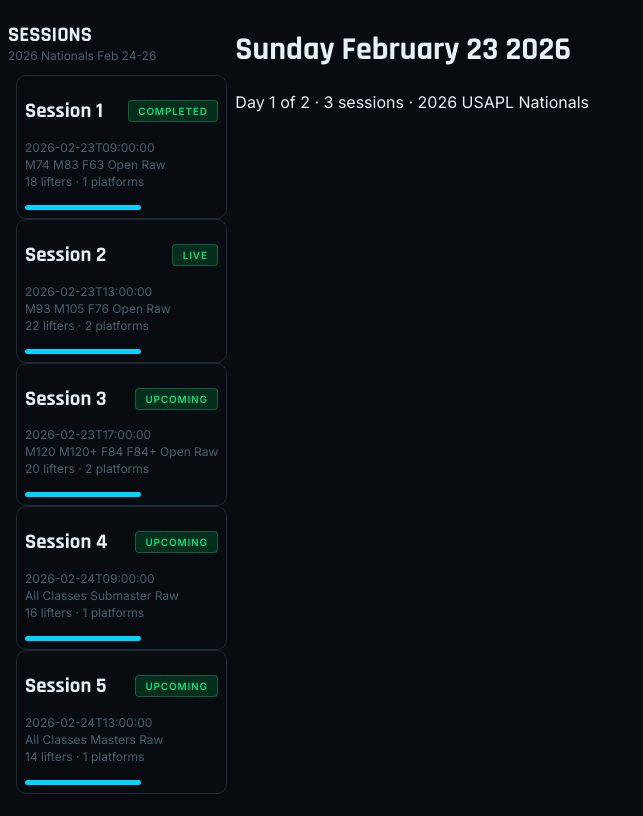
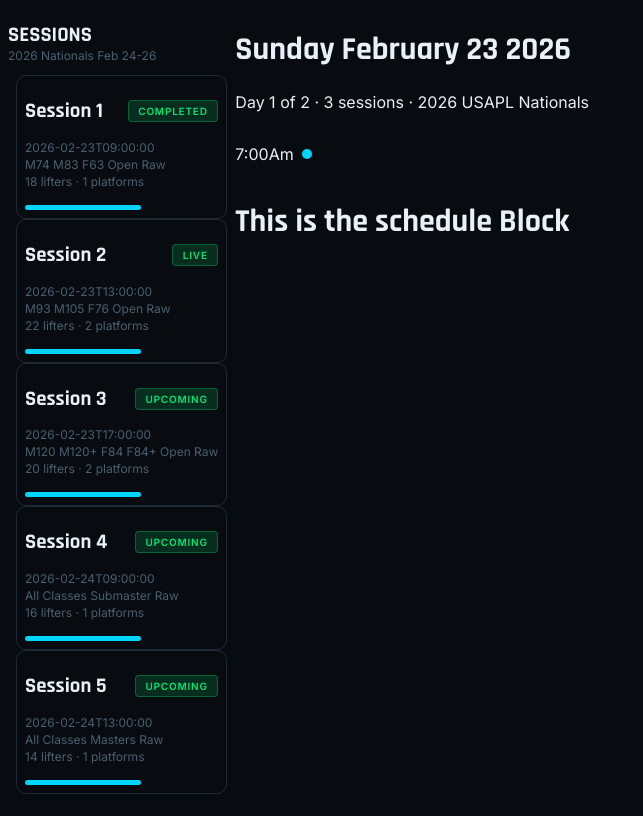
Before and after one commit to kbongco/meet-lifting-track, a Next.js app: page /schedule in a window 1280 px wide. Shown: the whole page, without its empty margins (0-643 px from the left). Built offline with nearby package versions, Linux system fonts and the light colour scheme.

Commit message:
started adding styules in for schedule block

```diff
--- a/app/schedule/ScheduleBlock/ScheduleBlock.scss
+++ b/app/schedule/ScheduleBlock/ScheduleBlock.scss
@@ -0,0 +1,18 @@
+@import url("../../styles/globals.scss");
+@import url("../../styles/variables.scss");
+.chbi-lifting-circle-time {
+  display: flex;
+  gap: 8px;
+
+  .chbi-lifting-circle-div {
+    align-items: center;
+    display: flex;
+  }
+  .chbi-lifting-circle-status {
+    display: block;
+    height: 10px;
+    width: 10px;
+    background-color: #00d4ff;
+    border-radius: 50%;
+  }
+}
--- /dev/null
+++ b/app/schedule/ScheduleBlock/ScheduleBlock.tsx
@@ -0,0 +1,15 @@
+import './ScheduleBlock.scss';
+
+export default function ScheduleBlock() {
+  return (
+    <>
+      <div className='chbi-lifting-circle-time'>
+        <p>7:00Am</p>
+        <div className='chbi-lifting-circle-div'>
+      <span className='chbi-lifting-circle-status'></span>
+      </div>
+        </div>
+      <h1>This is the schedule Block</h1>
+    </>
+  )
+}
--- a/app/schedule/ScheduleContent/ScheduleContent.tsx
+++ b/app/schedule/ScheduleContent/ScheduleContent.tsx
@@ -1,8 +1,11 @@
+import ScheduleBlock from "../ScheduleBlock/ScheduleBlock";
+
 export default function ScheduleContent() {
   return (
     <>
       <h1>Sunday February 23 2026</h1>
       <p>Day 1 of 2 · 3 sessions · 2026 USAPL Nationals</p>
+      <ScheduleBlock/>
     </>
   )
 }
```
Also changed, not shown: app/schedule/ScheduleBlock/ShceduleBlock.tsx (deleted).
